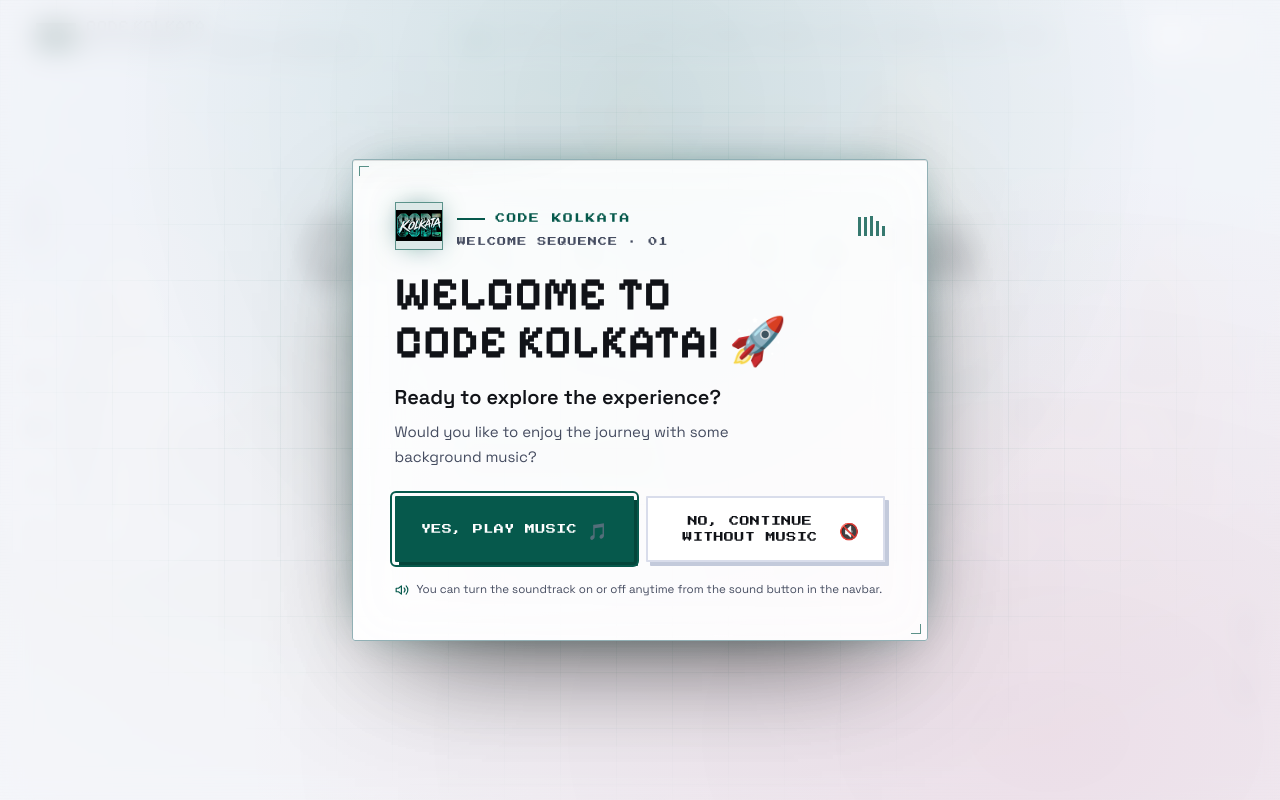
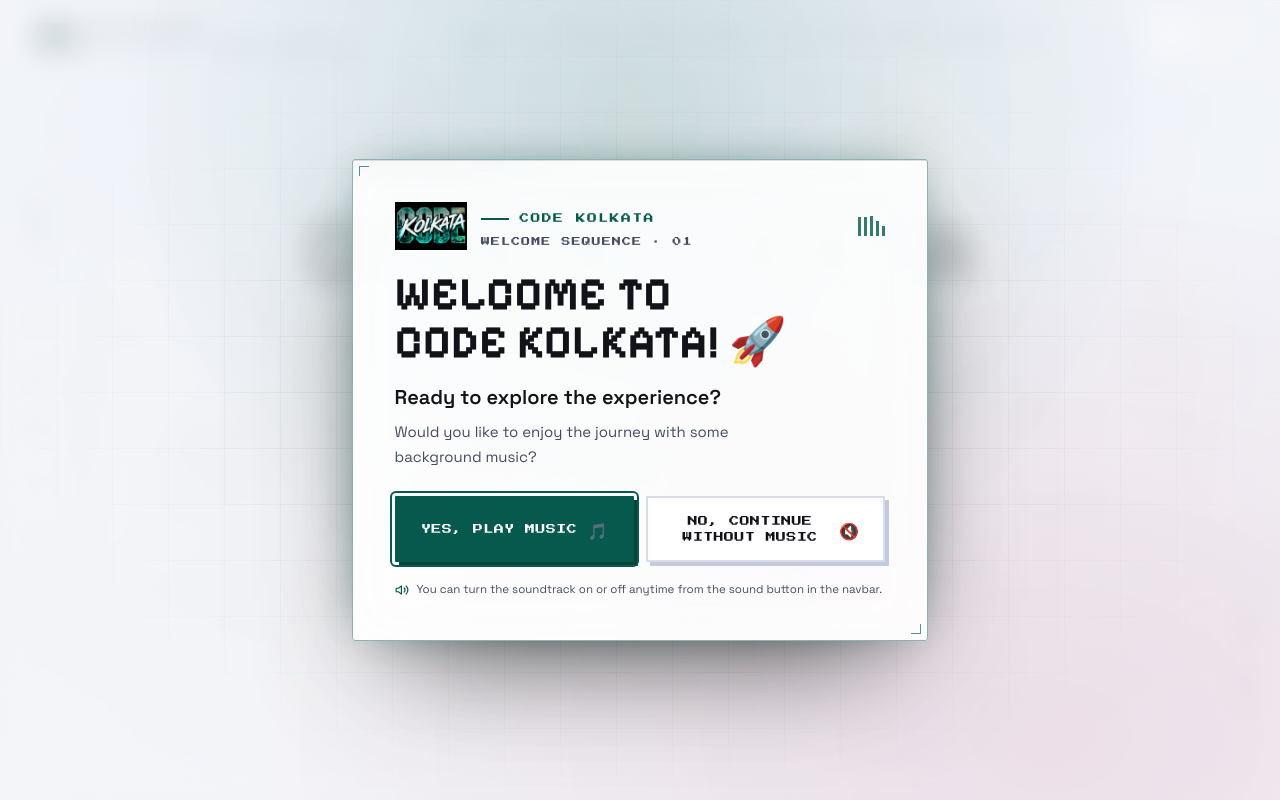
Before and after one commit to Bug-Busters-Community/code-kolkata, a React (Vite) app in the folder frontend/: page / in a window 1280 px wide. Shown: the top 800 px of the page. Built offline with nearby package versions, Linux system fonts and the light colour scheme.

Commit message:
Fixed logo

```diff
--- a/frontend/src/index.css
+++ b/frontend/src/index.css
@@ -1122,15 +1122,10 @@ html[data-theme="light"] .checkbox-row input[type="checkbox"]:checked {
   display: flex;
   align-items: center;
   justify-content: center;
-  width: 3rem;
-  height: 3rem;
+  width: clamp(3.75rem, 15vw, 4.5rem);
+  height: clamp(2.5rem, 10vw, 3rem);
   flex: none;
-  border: 1px solid color-mix(in srgb, var(--color-primary) 60%, transparent);
-  background: color-mix(in srgb, var(--color-primary) 12%, transparent);
-  color: var(--color-primary);
-  font-family: var(--font-pixel);
-  font-size: 0.6rem;
-  box-shadow: 0 0 30px -10px var(--color-primary);
+  overflow: hidden;
 }
 
 .welcome-wave {
--- a/frontend/src/pages/About.jsx
+++ b/frontend/src/pages/About.jsx
@@ -10,8 +10,8 @@ import SectionHeading from "../components/ui/SectionHeading";
 import event from "../config/event";
 
 const glance = [
-  { label: "Format", value: "24-hour build sprint" },
-  { label: "Team size", value: "1–4 builders" },
+  { label: "Format", value: "8-hour build sprint" },
+  { label: "Team size", value: "1-4 builders" },
   { label: "Tracks", value: `${event.tracks.length} topic tracks` },
   { label: "Cost", value: "Free to apply" },
   { label: "Dates", value: event.dates.label },
--- a/frontend/src/pages/Home.jsx
+++ b/frontend/src/pages/Home.jsx
@@ -152,7 +152,7 @@ export default function Home() {
               eyebrow="Run of show"
               title={
                 <>
-                  24 hours,
+                  8 hours,
                   <br />
                   zero filler.
                 </>
```
